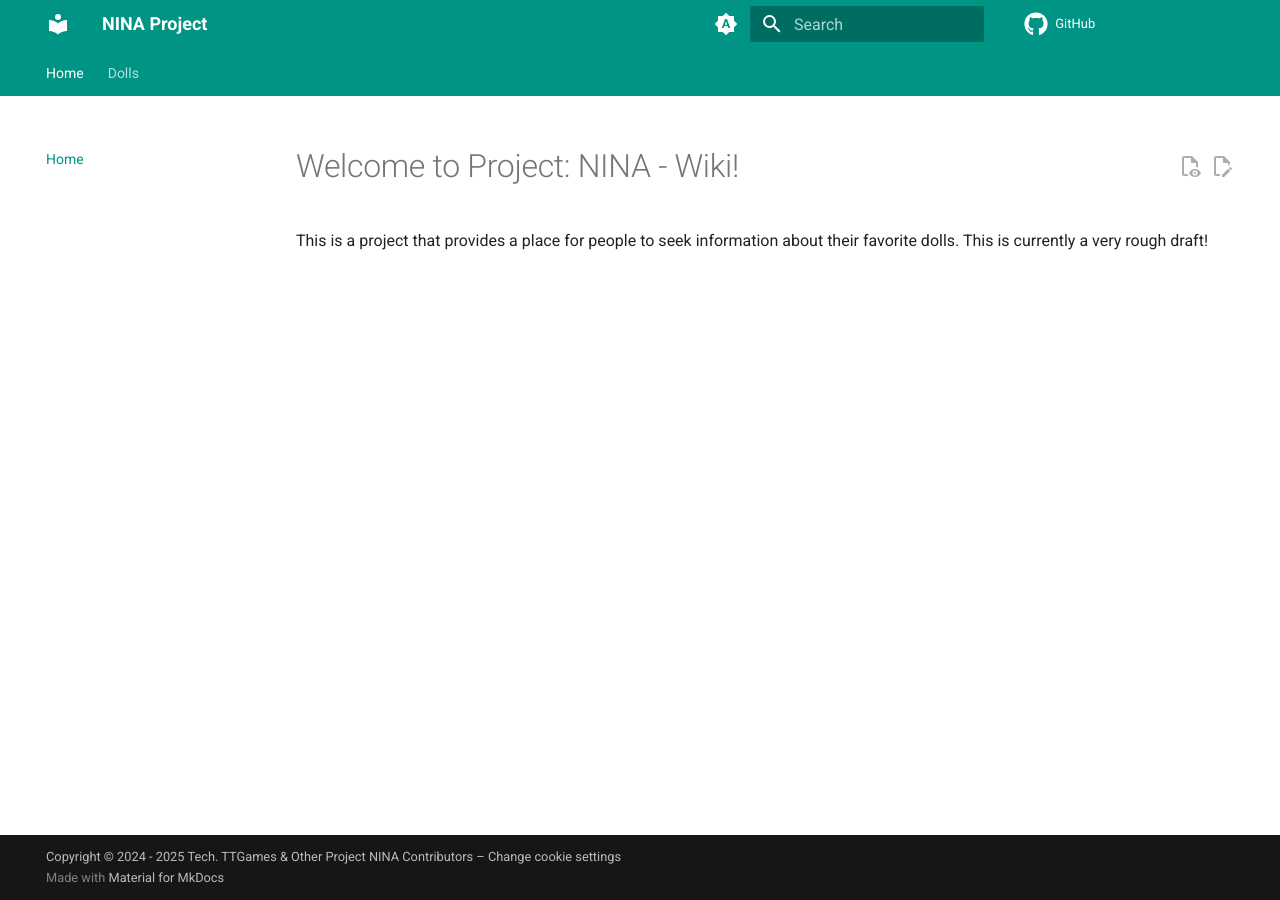
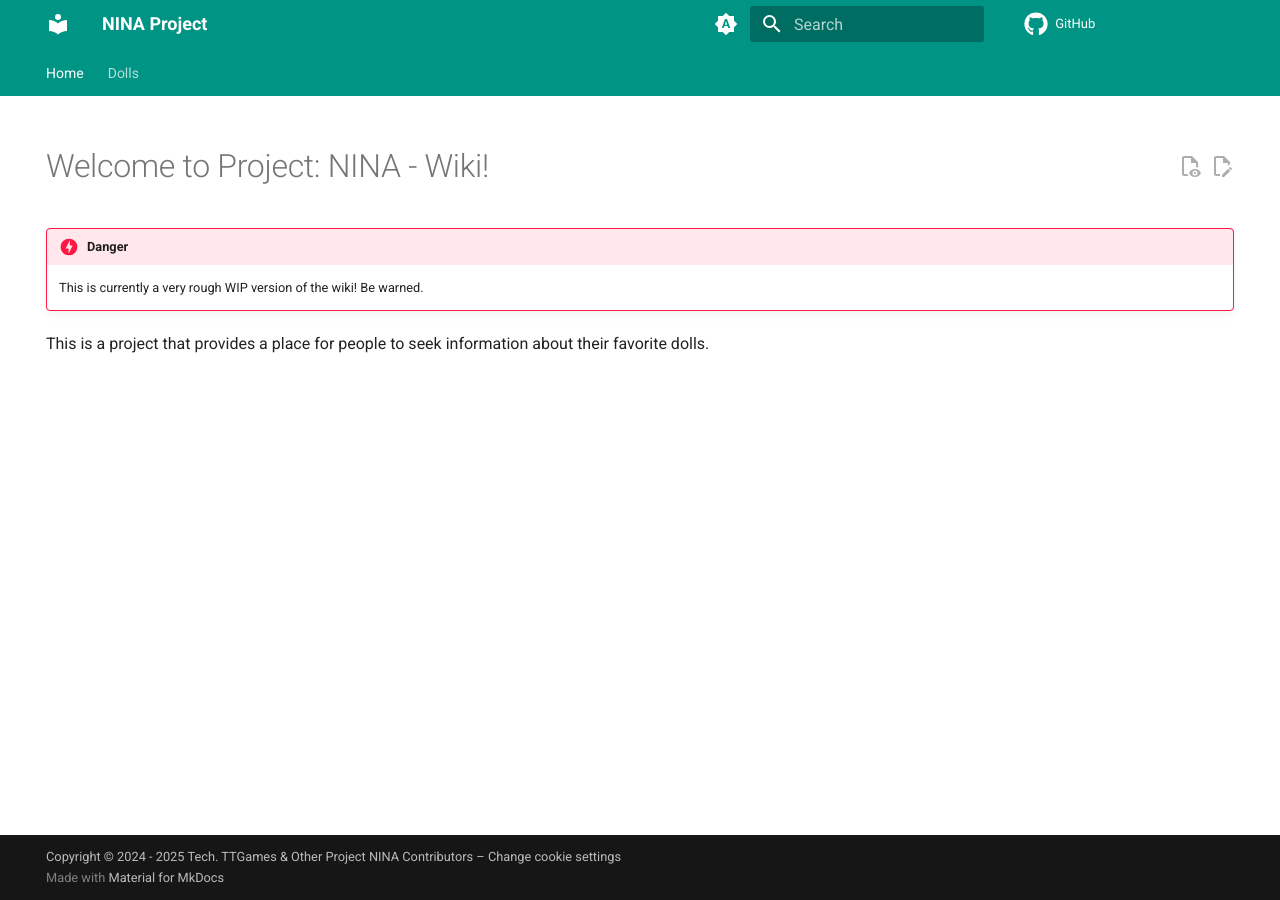
Before and after one commit to Tech-TTGames/NINA, an MkDocs documentation site: the page built from docs/index.md, in a window 1280 px wide. Built offline with MkDocs 1.6.1 and Material for MkDocs 9.7.7, drawn with Linux system fonts in a browser that asks for light colours; plug-ins that fetch from the network failed and are left out; comment, search, counter and statistics services are not loaded.

Commit message:
Markdown extensions and tweaks!

```diff
--- a/docs/assets/css/infobox.css
+++ b/docs/assets/css/infobox.css
@@ -1,7 +1,7 @@
 .infobox {
     border: .05rem solid var(--md-primary-fg-color);
-    border-radius: 0.1rem;
-    margin-bottom: 1em;
+    border-radius: .1rem;
+    margin: 0 0 1em 1em;
     border-collapse: collapse;
     font-size: 0.9em;
     width: 300px;
--- a/docs/index.md
+++ b/docs/index.md
@@ -1,7 +1,11 @@
 ---
 title: Home
 description: This is a project that provides a place for people to seek information about their favorite dolls.
+hide:
+  - navigation
 ---
 # Welcome to Project: NINA - Wiki!
+!!! danger
+    This is currently a very rough WIP version of the wiki! Be warned.
+
 This is a project that provides a place for people to seek information about their favorite dolls.
-This is currently a very rough draft!
--- a/mkdocs.yml
+++ b/mkdocs.yml
@@ -96,6 +96,27 @@
 markdown_extensions:
   - attr_list
   - md_in_html
+  - admonition
+  - def_list
+  - footnotes
+  - tables
+  - toc:
+      permalink: true
+      toc_depth: 3
+  - pymdownx.betterem
+  - pymdownx.blocks.caption
+  - pymdownx.caret
+  - pymdownx.mark
+  - pymdownx.tilde
+  - pymdownx.details
+  - pymdownx.emoji:
+      emoji_index: !!python/name:material.extensions.emoji.twemoji
+      emoji_generator: !!python/name:material.extensions.emoji.to_svg
+  - pymdownx.smartsymbols
+  - pymdownx.snippets
+  - pymdownx.superfences
+  - pymdownx.tabbed:
+      alternate_style: true
 
 extra_css:
   - assets/css/infobox.css
```
Also changed, not shown: docs/Dolls/Specialists/Antonina.md (+9 -10 lines).
